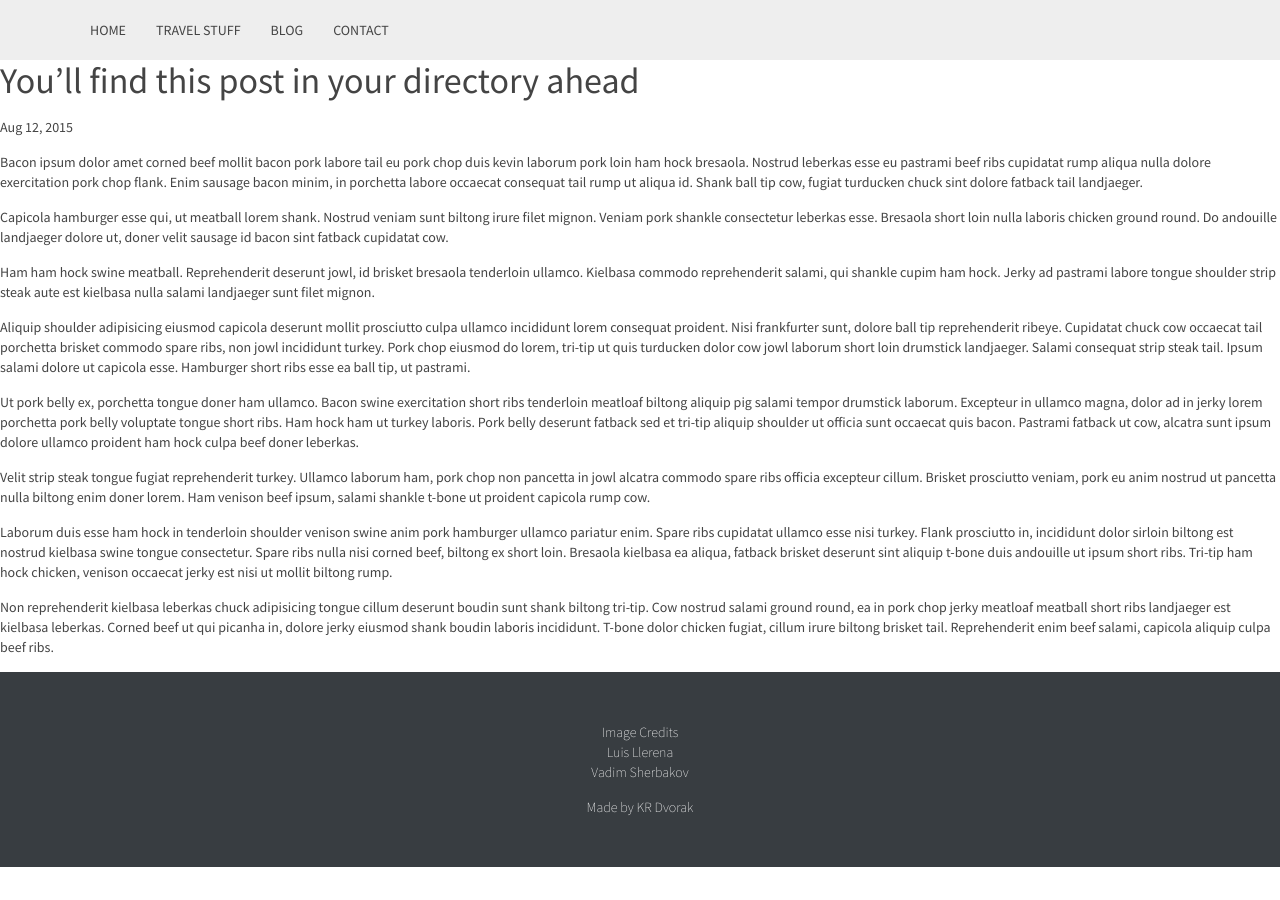
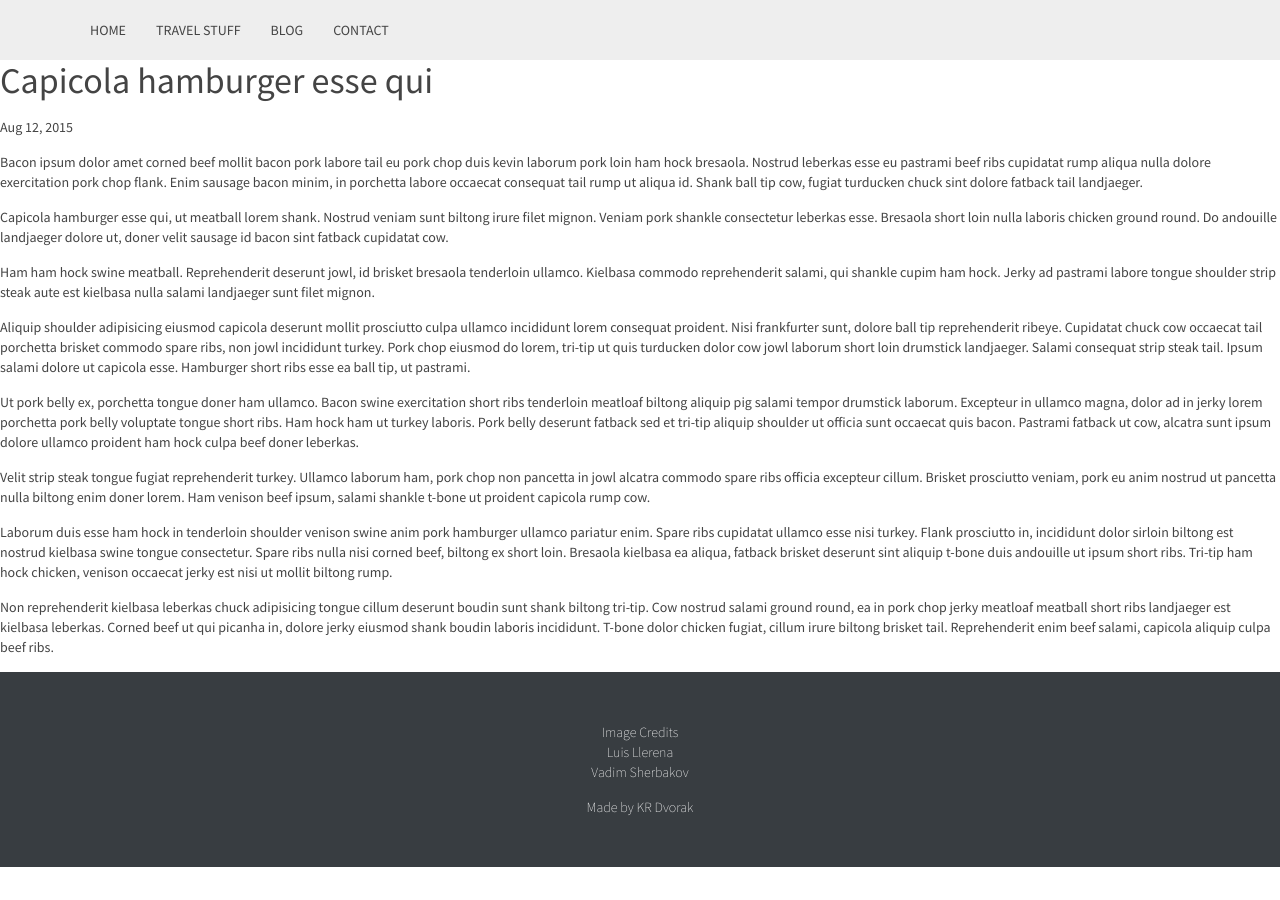
Before and after one commit to kreighza/kreighza.github.io, a Jekyll site: the page built from _posts/2015-08-12-post-4.markdown, in a window 1280 px wide. Built offline with Jekyll 4.4.1, drawn with Linux system fonts in a browser that asks for light colours.

Commit message:
edited markdown

```diff
--- a/_posts/2015-08-12-post-2.markdown
+++ b/_posts/2015-08-12-post-2.markdown
@@ -3,7 +3,7 @@ layout: post
 title:  "Does your lorem ipsum text long for something a little meatier?"
 date:   2015-08-12 02:57:55
 category: jekyll
-img: https://s-media-cache-ak0.pinimg.com/236x/12/f9/00/12f9004d1f7a54c18f056676bf03c44b.jpg
+img: https://jasonyingling.me/content/uploads/2012/09/Minimal_RonSwanson_ParksandRec.jpg
 ---
 Bacon ipsum dolor amet landjaeger tri-tip capicola, sausage biltong cow frankfurter tail rump spare ribs pastrami short ribs short loin. Porchetta flank cupim hamburger, strip steak shoulder biltong ham salami jerky chuck boudin. Short ribs sausage pork loin, cupim pork belly picanha ham hock strip steak corned beef ball tip leberkas. Bacon capicola t-bone, shankle ribeye kevin leberkas ball tip tail tongue hamburger beef ribs short loin. Turkey pork loin fatback tri-tip tail. Ham hock short ribs frankfurter, chicken alcatra biltong short loin.
 
--- a/_posts/2015-08-12-post-3.markdown
+++ b/_posts/2015-08-12-post-3.markdown
@@ -3,7 +3,7 @@ layout: post
 title:  "Neque porro quisquam"
 date:   2015-08-12 02:57:55
 category: jekyll
-img: https://s-media-cache-ak0.pinimg.com/236x/12/f9/00/12f9004d1f7a54c18f056676bf03c44b.jpg
+img: http://vignette3.wikia.nocookie.net/life-is-strange/images/f/f7/Chloe_Photo2.jpg/revision/latest?cb=20151122002752
 ---
 
 Tongue tenderloin dolore chicken prosciutto do brisket bacon mollit meatloaf irure shoulder boudin ex. Landjaeger enim pariatur ex shank. Ground round nostrud sed, qui ut salami hamburger fatback ball tip labore kevin bacon. Ut meatloaf ea, sirloin short loin capicola porchetta bresaola ham. Quis shoulder nulla porchetta, pancetta chicken ball tip prosciutto velit duis corned beef elit ham shank cupim. Magna pariatur dolor, andouille chicken aliqua shank short loin.
--- a/_posts/2015-08-12-post-4.markdown
+++ b/_posts/2015-08-12-post-4.markdown
@@ -1,9 +1,9 @@
 ---
 layout: post
-title:  "You’ll find this post in your directory ahead"
+title:  "Capicola hamburger esse qui"
 date:   2015-08-12 02:57:55
 category: jekyll
-img: https://s-media-cache-ak0.pinimg.com/236x/12/f9/00/12f9004d1f7a54c18f056676bf03c44b.jpg
+img: http://orig15.deviantart.net/a6f7/f/2015/046/c/5/max_caulfield_by_kr0npr1nz-d8i2u8i.jpg
 ---
 
 Bacon ipsum dolor amet corned beef mollit bacon pork labore tail eu pork chop duis kevin laborum pork loin ham hock bresaola. Nostrud leberkas esse eu pastrami beef ribs cupidatat rump aliqua nulla dolore exercitation pork chop flank. Enim sausage bacon minim, in porchetta labore occaecat consequat tail rump ut aliqua id. Shank ball tip cow, fugiat turducken chuck sint dolore fatback tail landjaeger.
```
